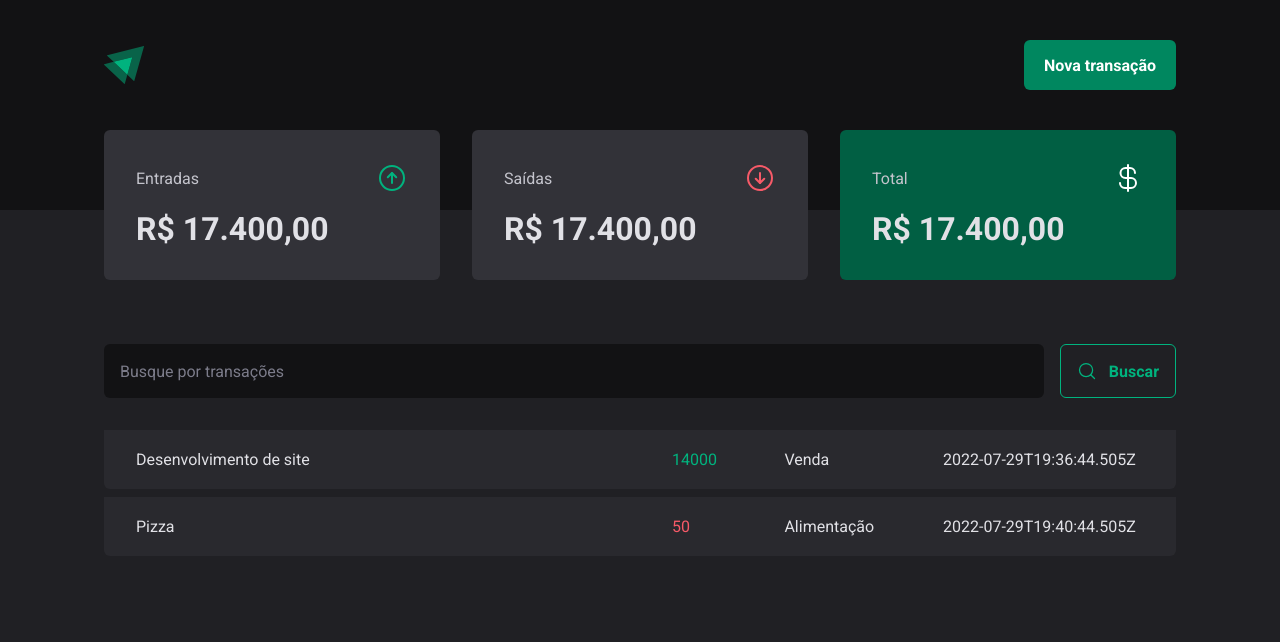
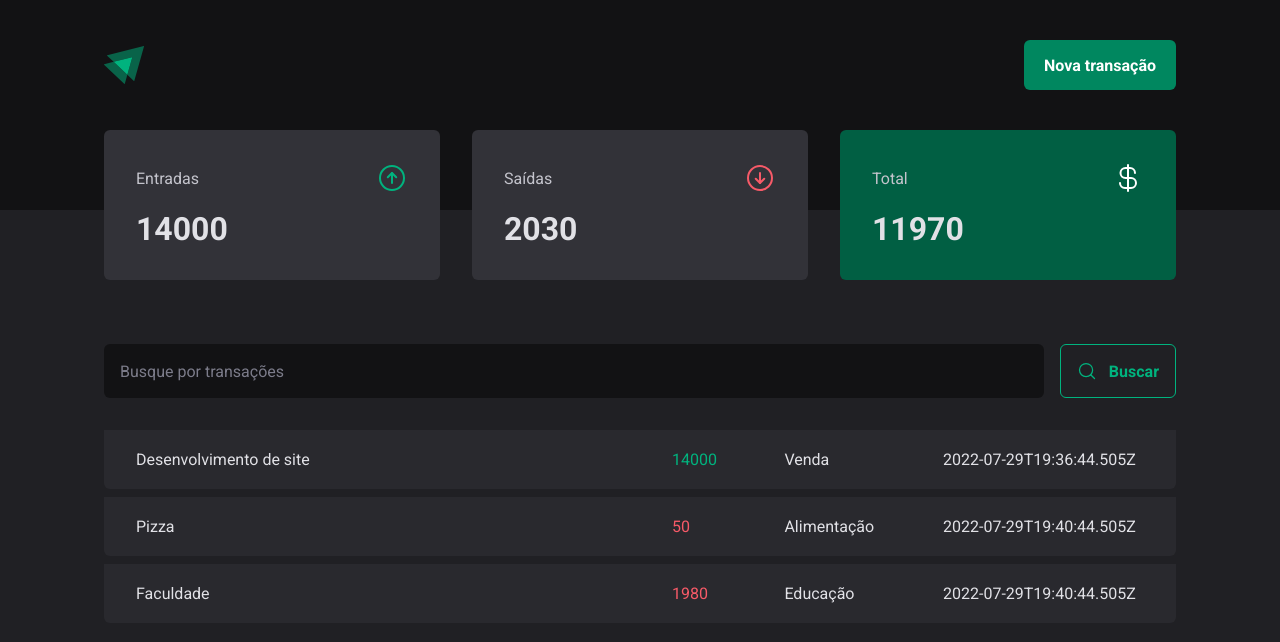
Before and after one commit to Danilo55Amaral/dtmoney2.0, a React (Vite) app: page / in a window 1280 px wide. Shown: the top 642 px of the page. Built offline with nearby package versions, Linux system fonts and the light colour scheme; data requests are answered from the project's data file.

Commit message:
Calculando resumo de transações

```diff
--- a/server.json
+++ b/server.json
@@ -15,6 +15,14 @@
             "category": "Alimentação",
             "price": 50,
             "createdAt": "2022-07-29T19:40:44.505Z"
+        },
+        {
+            "id": 3,
+            "description": "Faculdade",
+            "type": "outcome",
+            "category": "Educação",
+            "price": 1980,
+            "createdAt": "2022-07-29T19:40:44.505Z"
         }
     ]
 }
--- a/src/components/Summary/index.tsx
+++ b/src/components/Summary/index.tsx
@@ -5,6 +5,25 @@
 
 export function Summary() {
     const { transactions } = useContext(TransactionsContext);
+
+    const summary = transactions.reduce(
+        (acc, transaction) => {
+            if (transaction.type == 'income') {
+                acc.income += transaction.price;
+                acc.total += transaction.price;
+            } else {
+                acc.outcome += transaction.price
+                acc.total -= transaction.price
+            }
+
+            return acc;
+        },
+        {
+            income: 0,
+            outcome: 0,
+            total: 0
+        }
+    )
 
     console.log(transactions);
 
@@ -16,7 +35,7 @@
                     <ArrowCircleUp size={32} color="#00b37e" />
                 </header>
 
-                <strong>R$ 17.400,00</strong>
+                <strong>{summary.income}</strong>
             </SummaryCard>
             <SummaryCard>
                 <header>
@@ -24,7 +43,7 @@
                     <ArrowCircleDown size={32} color="#f75a68" />
                 </header>
 
-                <strong>R$ 17.400,00</strong>
+                <strong>{summary.outcome}</strong>
             </SummaryCard>
             <SummaryCard variant="green">
                 <header>
@@ -32,7 +51,7 @@
                     <CurrencyDollar size={32} color="#fff" />
                 </header>
 
-                <strong>R$ 17.400,00</strong>
+                <strong>{summary.total}</strong>
             </SummaryCard>
         </SummaryContainer>
     );
--- a/src/pages/Transactions/index.tsx
+++ b/src/pages/Transactions/index.tsx
@@ -4,8 +4,6 @@
 import { SearchForm } from "./components/SeachForm";
 import { PriceHighlight, TransactionsContainer, TransactionsTable } from "./styles";
 import { TransactionsContext } from './../../contexts/TransactionsContext';
-
-
 
 export function Transactions() {
     const { transactions } = useContext(TransactionsContext);
```
Also changed, not shown: 1 other file (tests, documents, lock files or other folders).
